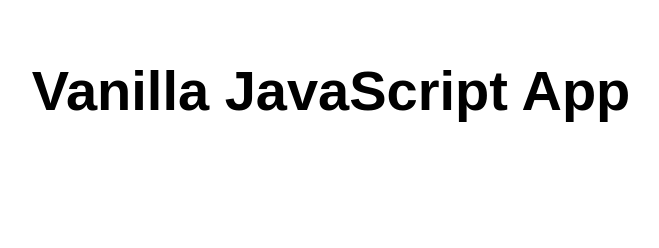
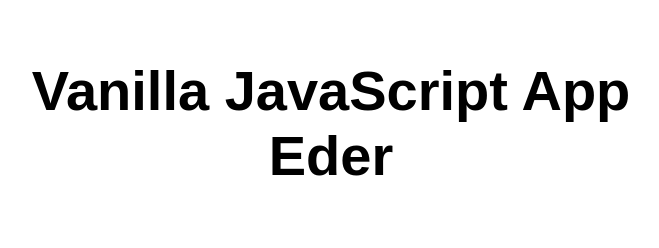
Before and after one commit to edercarmonaa/my-first-static-web-app-main, a website: page src/index.html in a window 1280 px wide. Shown: the whole page, without its empty margins (309-968 px from the left). Drawn offline with Linux system fonts and the light colour scheme.

Commit message:
Prueba 1

```diff
--- a/src/index.html
+++ b/src/index.html
@@ -10,7 +10,7 @@
 
 <body>
   <main>
-    <h1>Vanilla JavaScript App</h1>
+    <h1>Vanilla JavaScript App Eder</h1>
   </main>
 </body>
 
```
